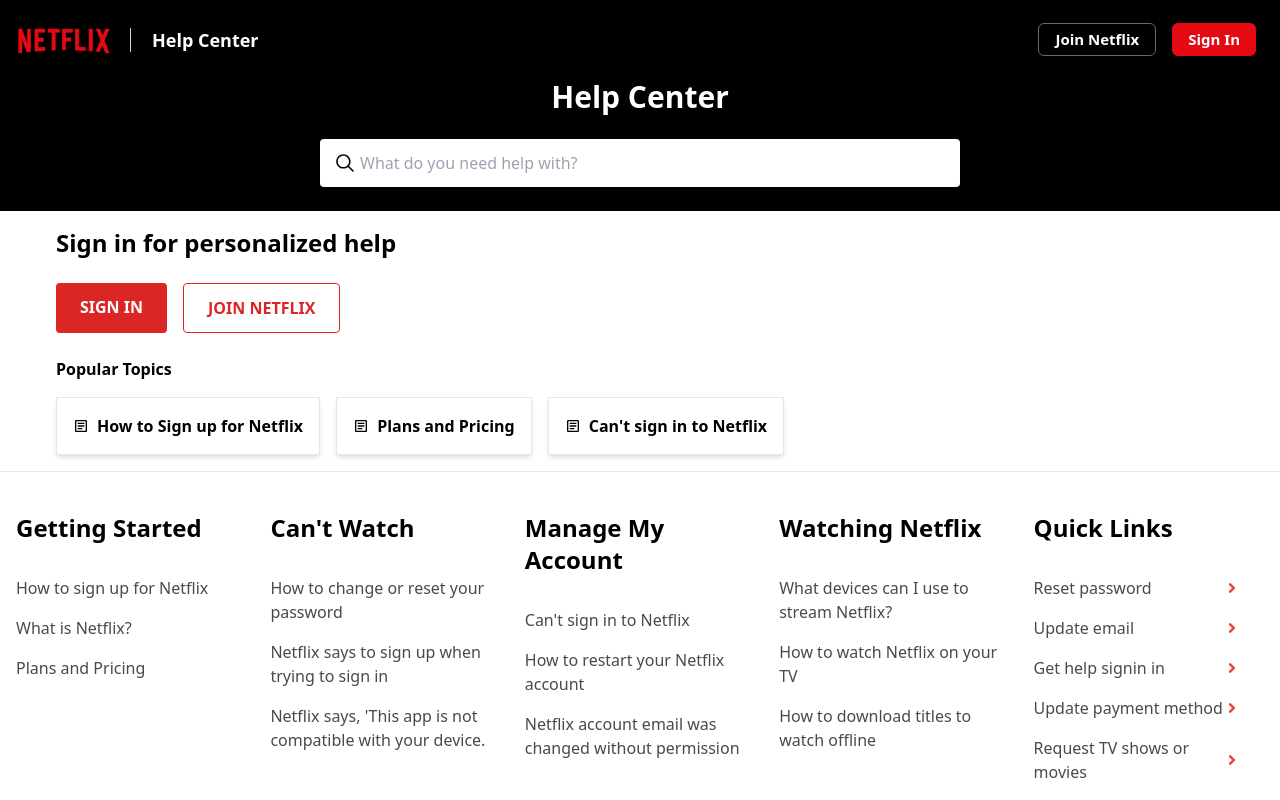
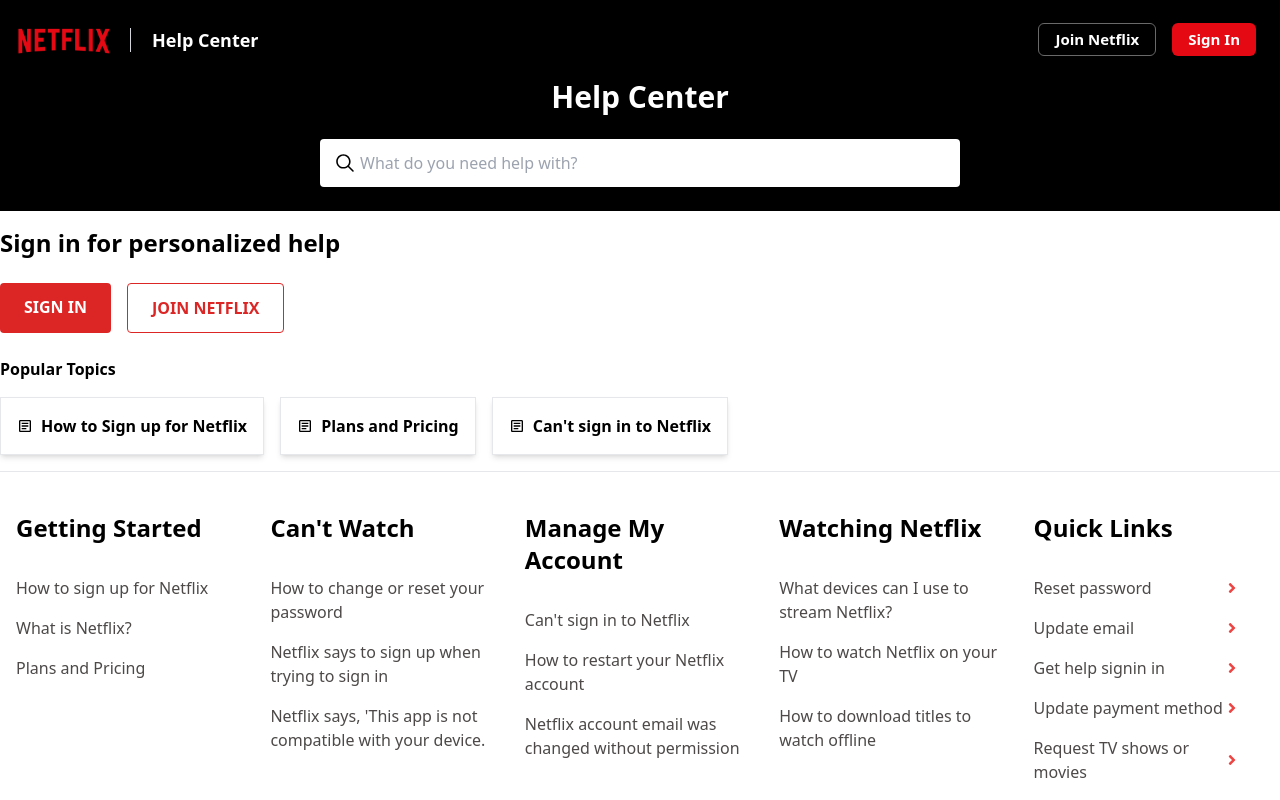
Before and after one commit to bacho1927/netflix-app, a React (Create React App) app: page /Help in a window 1280 px wide. Shown: the top 800 px of the page. Built offline with nearby package versions, Linux system fonts and the light colour scheme.

Commit message:
Update HelpMain.jsx

```diff
--- a/src/components/help-page/HelpMain.jsx
+++ b/src/components/help-page/HelpMain.jsx
@@ -3,7 +3,7 @@
 
 function HelpMain() {
     return (
-        <div className="mx-auto max-w-[1200px] min-w-[500px]  font-semibold px-4">
+        <div className="mx-auto max-w-[1300px] min-w-[500px]  font-semibold ">
             <h1 className=" text-xl md:text-2xl pt-4">Sign in for personalized help</h1>
             <div className="flex py-6">
                 <Link className="bg-red-600 text-white p-3 px-6 rounded  hover:bg-red-700">SIGN IN</Link>
```
